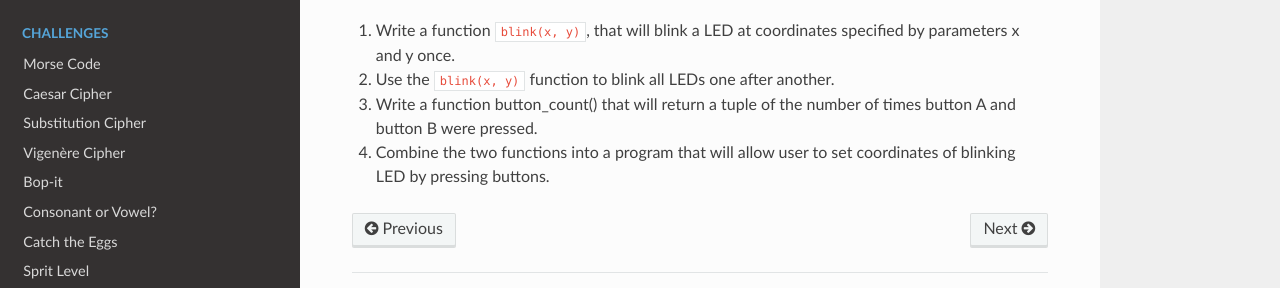
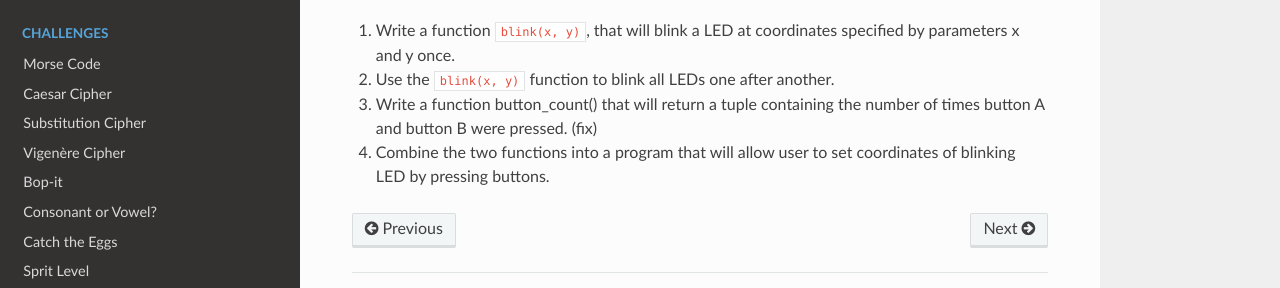
Before and after one commit to rharbird/microbit-challenges, a Sphinx documentation site: the page built from docs/source/basics/functions.rst, in a window 1280 px wide and 900 px high, scrolled down 1399 px. Shown: the part 522-810 px from the top of the window. Built offline with Sphinx 7.4.7 and the Read the Docs theme 2.0.0, drawn with Linux system fonts in a browser that asks for light colours.

Commit message:
Add comments

```diff
--- a/docs/source/basics/data_structures.rst
+++ b/docs/source/basics/data_structures.rst
@@ -211,4 +211,4 @@ Practice Questions
 
 5. Program microbit to take a compass reading upon press of a button and store the results in a tuple.
 
-6. Write a program to keep record of gestures recognizable by microbit and the number of times they've been detected using a dictionary.
+6. Write a program to keep record of gestures recognizable by microbit and the number of times they've been detected using a dictionary. (move to functions?)
--- a/docs/source/basics/functions.rst
+++ b/docs/source/basics/functions.rst
@@ -74,6 +74,6 @@ Practice Questions
 
 2. Use the ``blink(x, y)`` function to blink all LEDs one after another.
 
-3. Write a function button_count() that will return a tuple of the number of times button A and button B were pressed.
+3. Write a function button_count() that will return a tuple containing the number of times button A and button B were pressed. (fix)
 
 4. Combine the two functions into a program that will allow user to set coordinates of blinking LED by pressing buttons.
```
